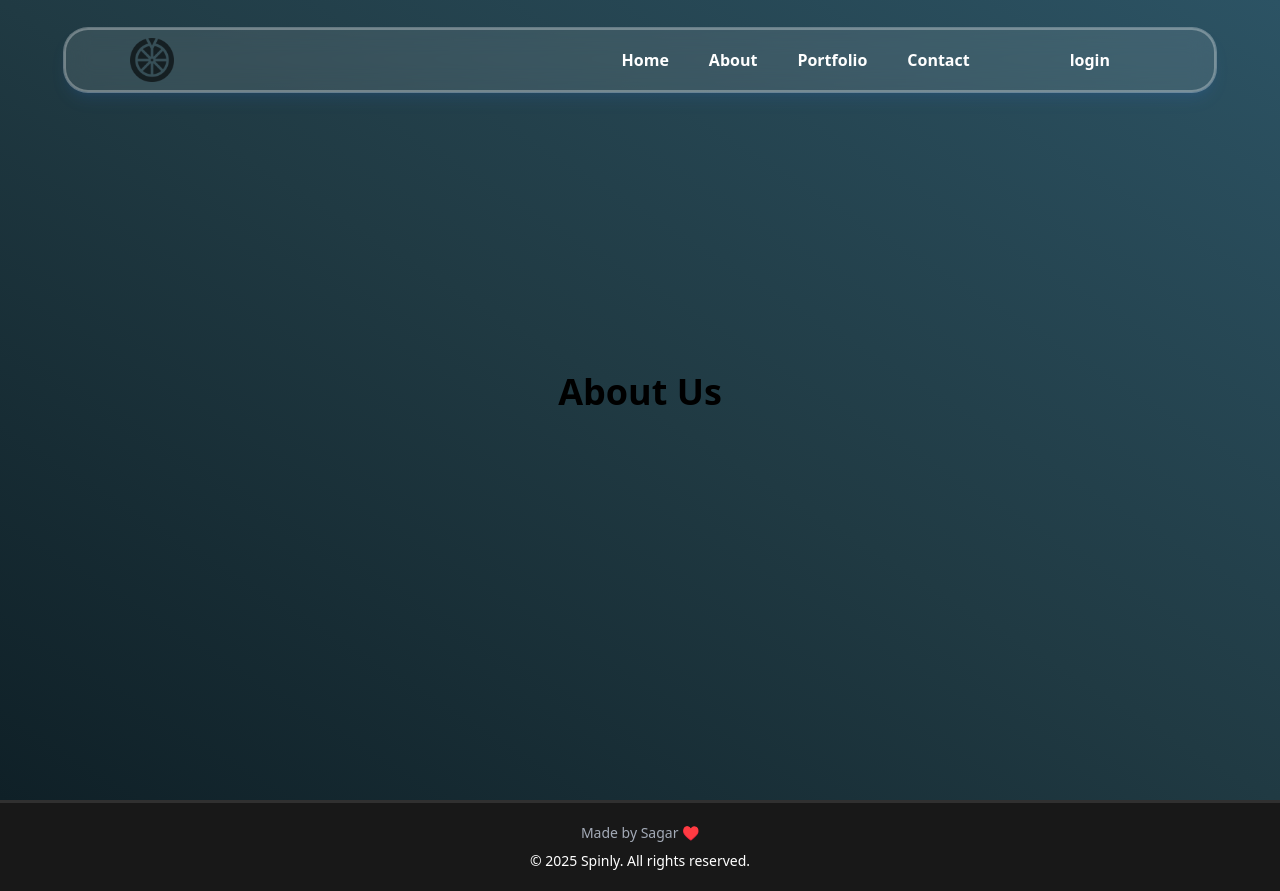
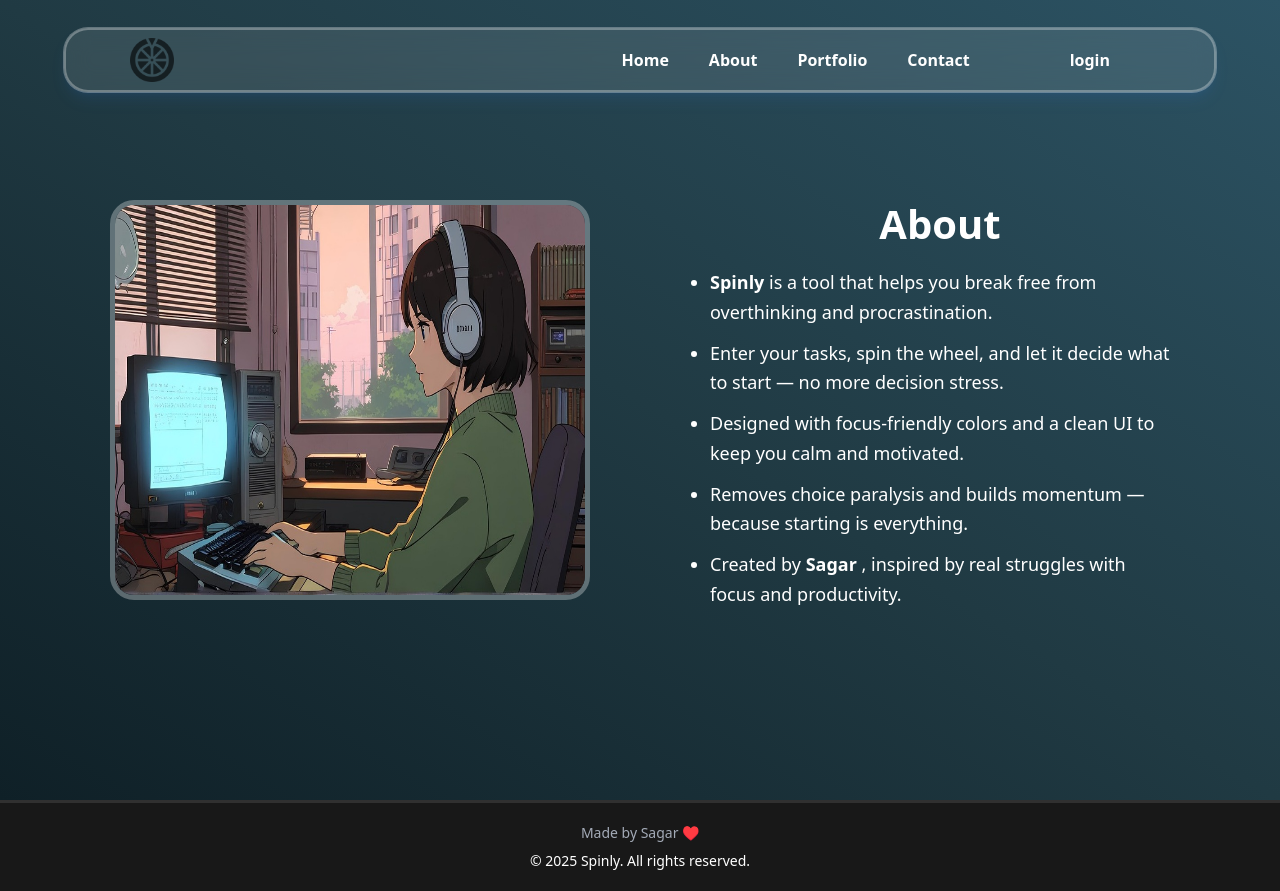
Before and after one commit to SagarNow/Spinly, a Next.js app: page /about in a window 1280 px wide. Built offline with nearby package versions, Linux system fonts and the light colour scheme.

Commit message:
about section

```diff
--- a/src/Components/Main.jsx
+++ b/src/Components/Main.jsx
@@ -11,8 +11,8 @@ const Main = () => {
 
     ">
         <div className='z-10 gap-5 flex flex-col items-center justify-center'>
-   <h1 className=' opacity-40  text-[100px] font-bold z-100'> Kyon nahi ho rhi padhai?</h1>
-   <h1 className=' opacity-40  text-[20px]'>Too many tasks, not enough focus? Don’t overthink it.Add your tasks, spin the wheel, and let it decide what to do next. Just take the first step</h1>
+   <h1 className=' opacity-40  text-[100px] font-bold z-100'> Kyon nahi ho rhi <span className='text-[#00fff7]'>padhai?</span></h1>
+   <h1 className=' opacity-40  text-[20px] underline decoration-[#00fff7] decoration-2'>Too many tasks, not enough focus? Don’t overthink it.Add your tasks, spin the wheel, and let it decide what to do next. Just take the first step</h1>
    </div>
 <div className='mt-30'>
    <Link href="/" className="mt-5 px-10 py-2 border-3  hover:scale-105  duration-200 border-white/30 rounded-2xl bg-white/20 hover:bg-white/40 duration-200 hover:scale-105 z-100  ">Get Started</Link>
--- a/src/app/about/page.jsx
+++ b/src/app/about/page.jsx
@@ -2,11 +2,29 @@ import React from 'react'
 
 const page = () => {
     return (
-        <div className=" relative bg-gradient-to-tr from-[#0f2027] via-[#203a43] to-[#2c5364]
- overflow-hidden" >
+  <div className=" relative bg-gradient-to-tr from-[#0f2027] via-[#203a43] to-[#2c5364]
+                  overflow-hidden" >
 
       <div className='relative z-10 flex flex-col items-center justify-center min-h-screen px-4'>
-      <h1 className="text-4xl font-bold mb-4">About Us</h1>
+
+         <div className="grid grid-cols-2 gap-25 z-10 items-center justify-center  ">
+                    <img className=' h-100 w-120 text-white border-5 border-white/30  rounded-3xl' src="../Images/Lofi-img.jpg" alt="img" />
+                    <div className=' h-100 w-120 text-white rounded-2xl gap-5 flex '>
+                    <ul className=" h-100 w-120  list-disc space-y-3 pl-5 text-lg leading-relaxed flex flex-col items-center justify-center ">
+                      <h1 className='text-[40px] font-bold z-100 flex items-center justify-center'>About</h1>
+  <li><strong>Spinly</strong> is a tool that helps you break free from overthinking and procrastination.</li>
+  <li>Enter your tasks, spin the wheel, and let it decide what to start — no more decision stress.</li>
+  <li>Designed with focus-friendly colors and a clean UI to keep you calm and motivated.</li>
+  <li>Removes choice paralysis and builds momentum — because starting is everything.</li>
+  <li>Created by <strong> Sagar </strong>, inspired by real struggles with focus and productivity.</li>
+</ul>
+
+ </div>
+
+
+
+
+      </div>
       </div>
 
 
--- a/src/app/portfolio/page.jsx
+++ b/src/app/portfolio/page.jsx
@@ -2,8 +2,10 @@ import React from 'react'
 
 const page = () => {
   return (
-    <div className=''>
-        <video autoPlay loop> <source src="/Videos/fav.mp4" type="video/mp4" /></video>
+    <div className='relative overflow-hidden min-h-screen'>
+
+        <video autoPlay loop className='absolute top-0 left-0 w-full h-full object-cover z-0' > <source src="/Videos/fav.mp4" type="video/mp4" /></video>
+        {/*  */}
     </div>
   )
 }
```
Also changed, not shown: public/Images/Lofi-img.jpg (added), 1 other file (tests, documents, lock files or other folders).
